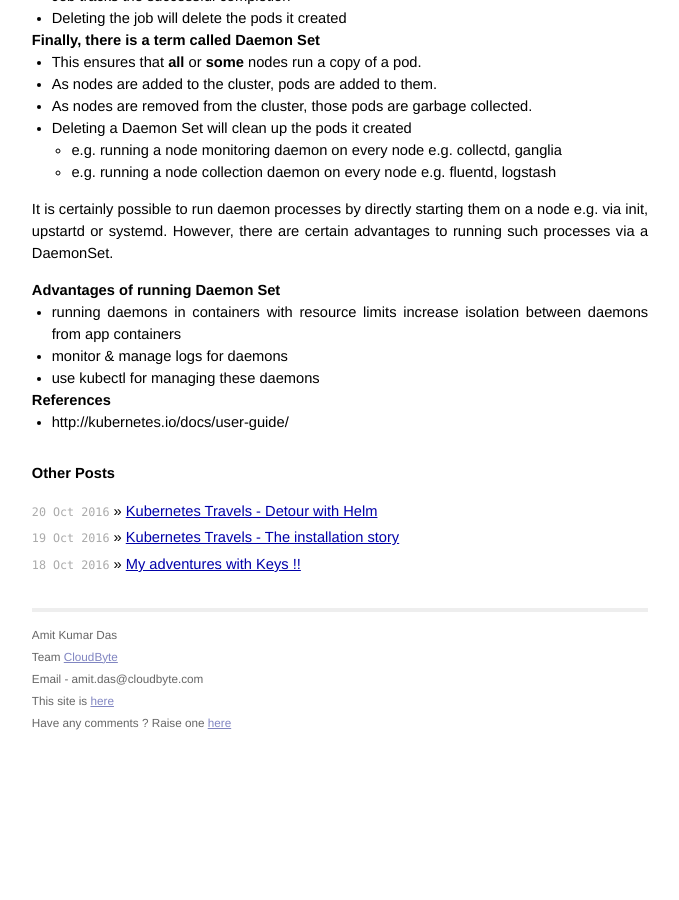
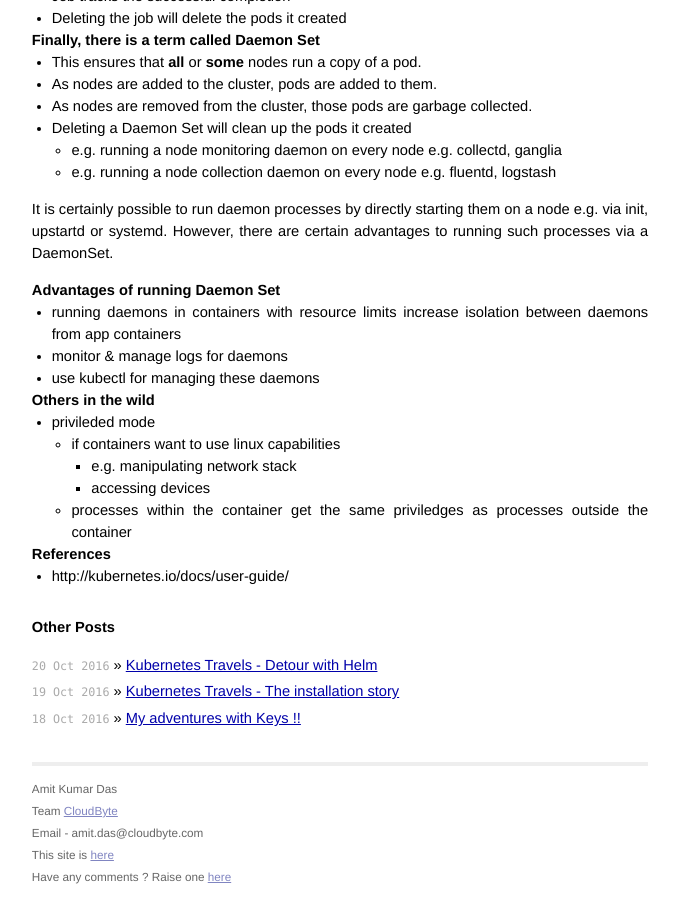
Before and after one commit to AmitKumarDas/amitkumardas.github.io, a Jekyll site: the page built from _posts/2016-10-21-kubernetes-travels-understanding-various-parts-of-kubernetes.md, in a window 1280 px wide and 900 px high, scrolled down 3615 px. Shown: the whole window, without its empty margins (300-979 px from the left). Built offline with Jekyll 4.4.1, drawn with Linux system fonts in a browser that asks for light colours; before the commit the page ends 4361 px from its top, so only the background shows below that.

Commit message:
Update 2016-10-21-kubernetes-travels-understanding-various-parts-of-kubernetes.md

```diff
--- a/_posts/2016-10-21-kubernetes-travels-understanding-various-parts-of-kubernetes.md
+++ b/_posts/2016-10-21-kubernetes-travels-understanding-various-parts-of-kubernetes.md
@@ -208,6 +208,15 @@ a DaemonSet.
 - monitor & manage logs for daemons
 - use kubectl for managing these daemons
 
+## Others in the wild
+
+- privileded mode
+  - if containers want to use linux capabilities
+    - e.g. manipulating network stack
+    - accessing devices
+  - processes within the container get the same priviledges as processes outside the container
+
+
 ## References
 
 - http://kubernetes.io/docs/user-guide/
```
